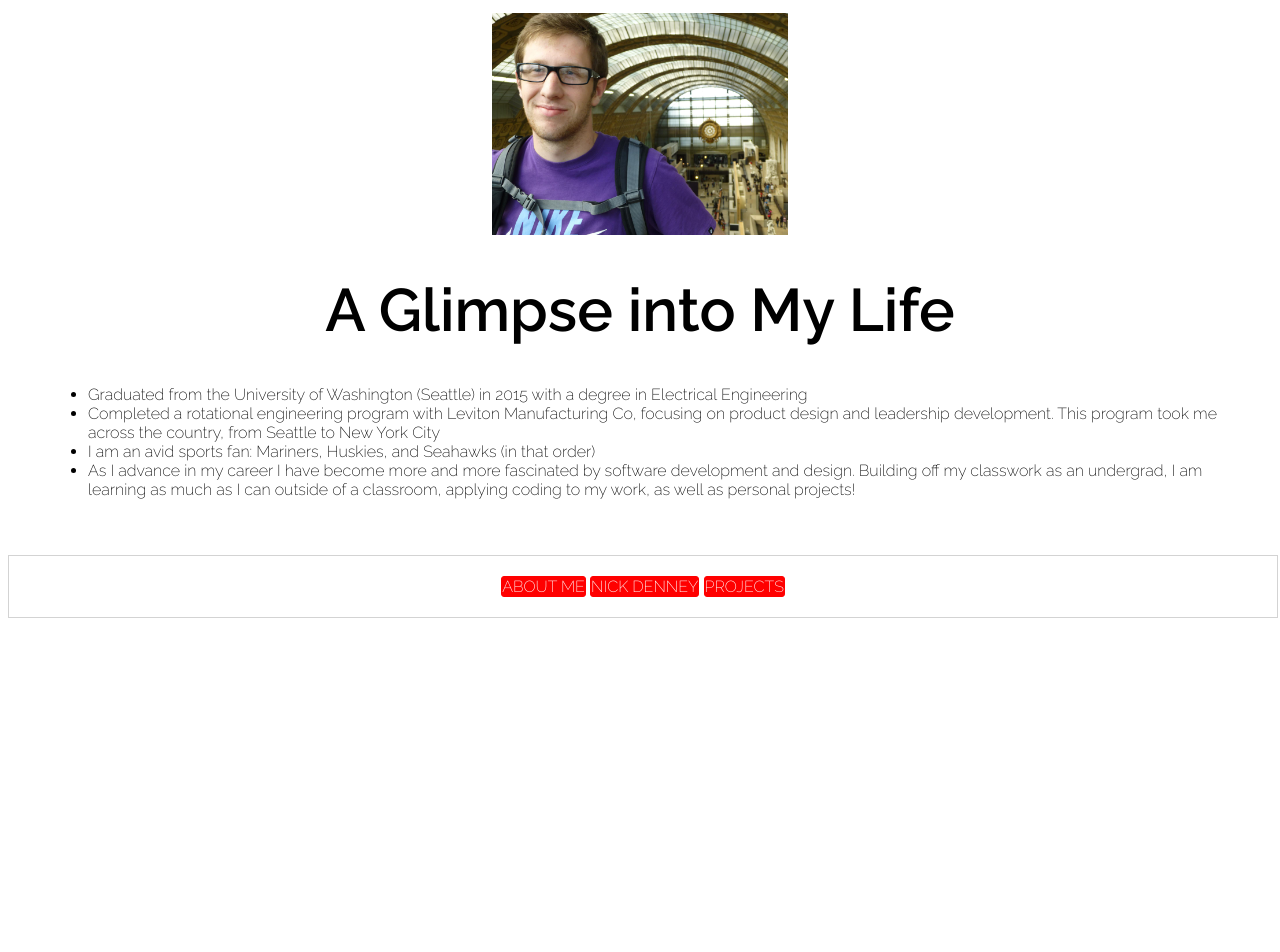
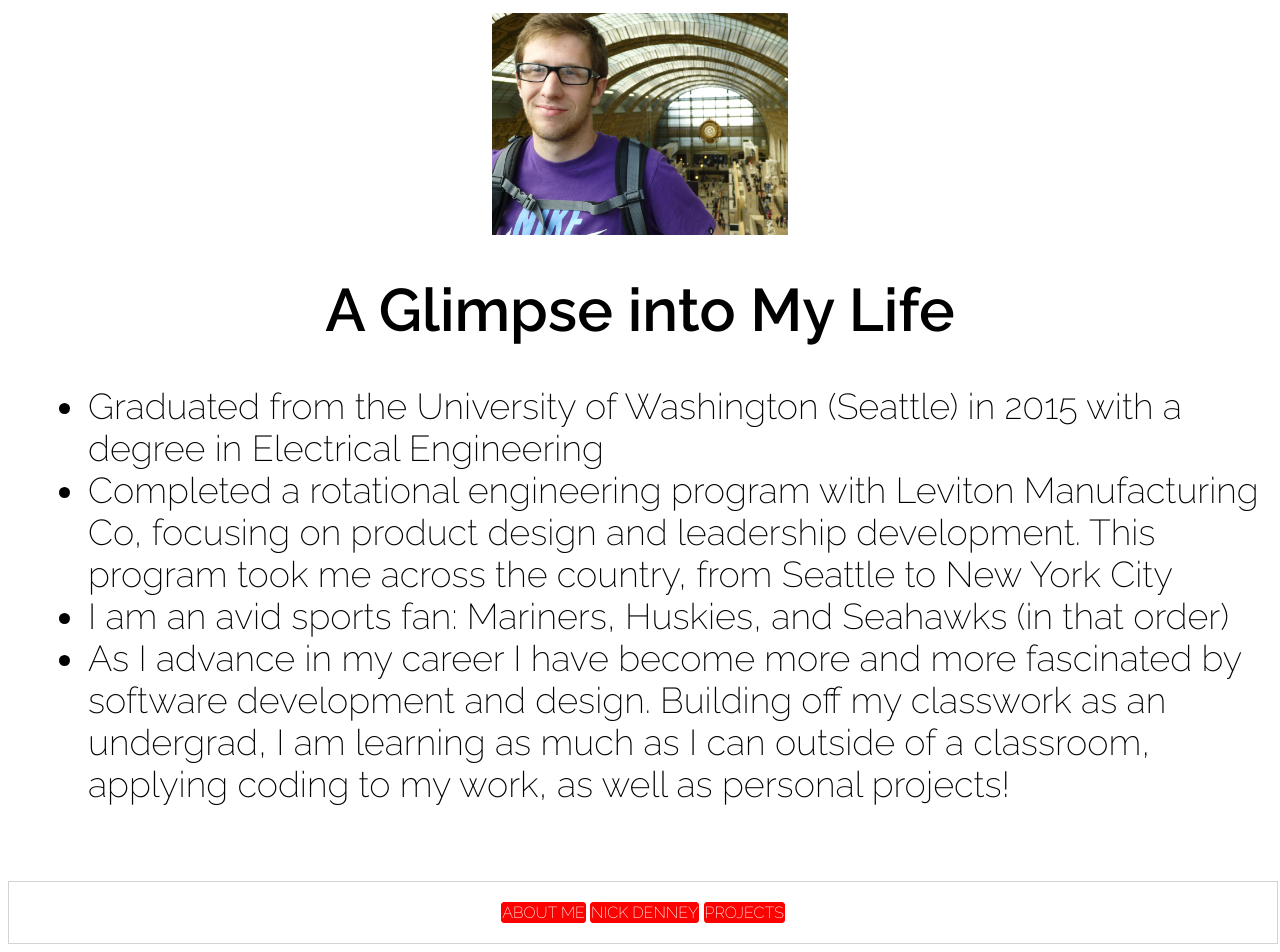
Before and after one commit to nickden3/nickden3-cc.github.io, a Jekyll site: the page aboutme.html, which Jekyll copies as it is, in a window 1280 px wide. Shown: the part 758-1710 px from the top of the page. Built offline with Jekyll 4.4.1, drawn with Linux system fonts in a browser that asks for light colours; before the commit the page ends 1384 px from its top, so only the background shows below that.

Commit message:
Update aboutme.html

```diff
--- a/aboutme.html
+++ b/aboutme.html
@@ -29,7 +29,7 @@
     <img id= "biopic" src='bio pic.jpg'>
 
     <h1 class="abouth1">A Glimpse into My Life</h1>
-    <ul class = "projectDesc">
+    <ul class = "projects">
       <li>Graduated from the University of Washington (Seattle) in 2015 with a degree in Electrical Engineering</li>
       <li>Completed a rotational engineering program with Leviton Manufacturing Co, focusing on product design and leadership development.
           This program took me across the country, from Seattle to New York City</li>
```
